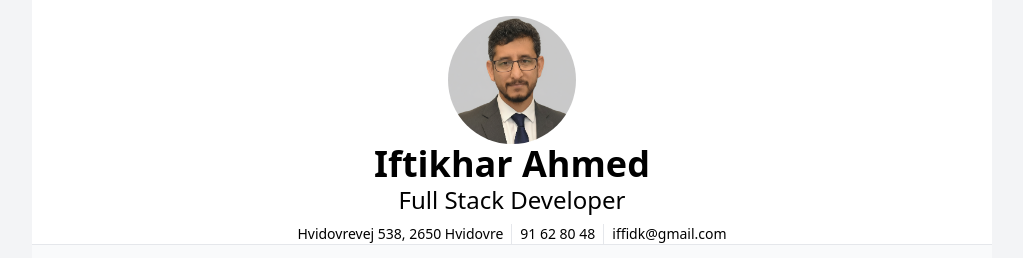
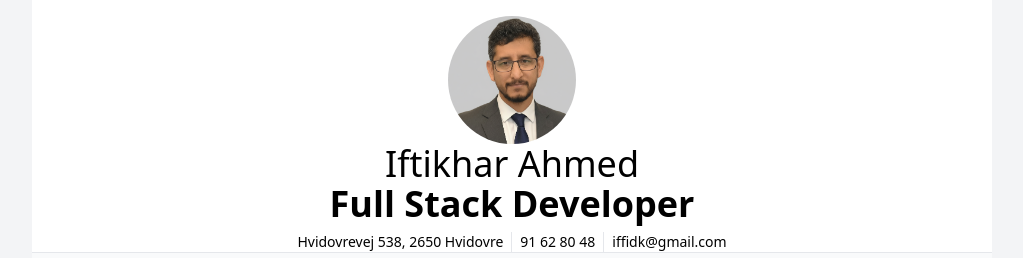
Before and after one commit to iffijarral/cv, a plain HTML site: page index.html in a window 1280 px wide. Shown: the top 258 px of the page, without its empty margins (128-1151 px from the left). Drawn offline with Linux system fonts and the light colour scheme.

Commit message:
updated name font-size

```diff
--- a/index.html
+++ b/index.html
@@ -16,8 +16,8 @@
 <body class="bg-gray-100">
     <header class="md:w-3/4 max-w-screen-lg bg-white mx-auto text-center border-b pt-4">
         <img src="./images/photo.png" alt="Iftikhar Ahmed" class="w-32 aspect-square object-cover rounded-full mx-auto">
-        <h1 class="text-4xl ">Iftikhar Ahmed </h1>
-        <h2 class="text-2xl text-center"> Full Stack Developer </h2>
+        <h2 class="text-4xl">Iftikhar Ahmed </h2>
+        <h1 class="text-center"> Full Stack Developer </h1>
         <div class="md:flex md:divide-x justify-center mt-2">
             <p class="px-2">Hvidovrevej 538, 2650 Hvidovre </p>
             <p class="px-2">91 62 80 48</p>
```
